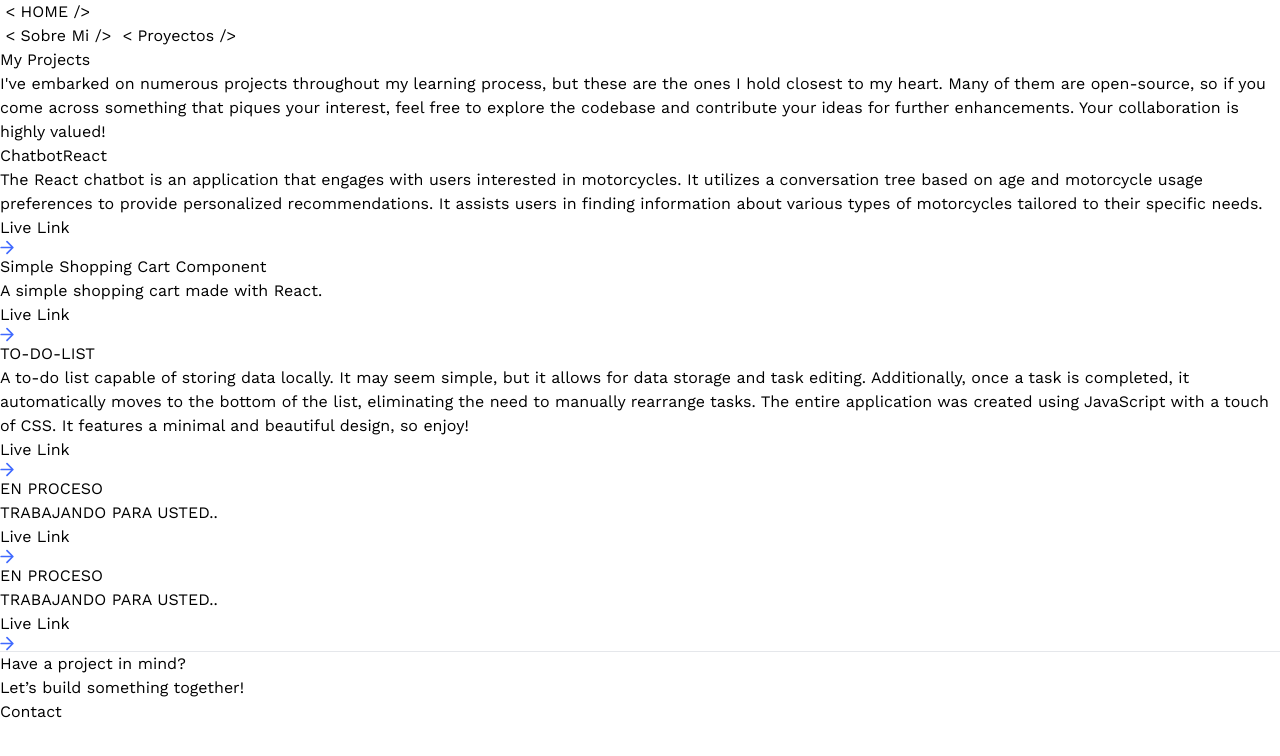
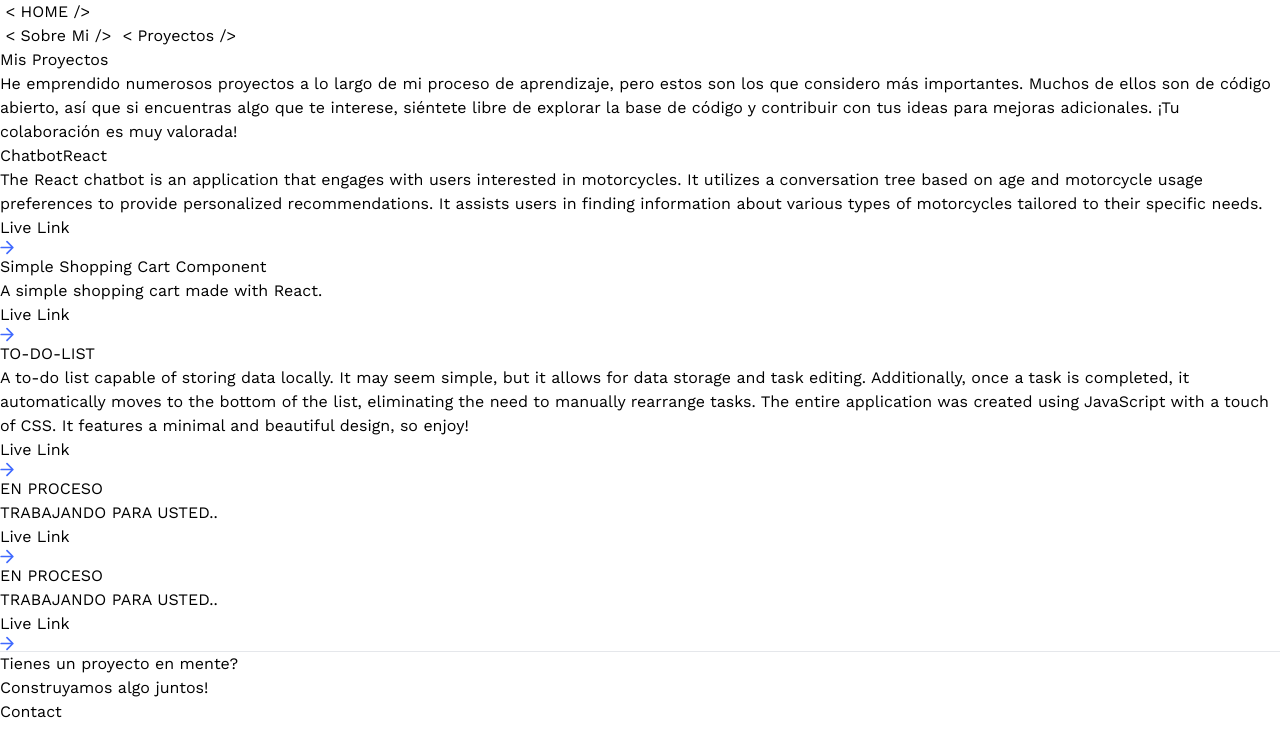
Before and after one commit to agt1984/MyPortfolio, a React (Vite) app: page /projects in a window 1280 px wide. Shown: the top 756 px of the page. Built offline with nearby package versions, Linux system fonts and the light colour scheme; no server answers.

Commit message:
textos modificados en castellano

```diff
--- a/src/components/CTA.jsx
+++ b/src/components/CTA.jsx
@@ -4,8 +4,8 @@ const CTA = () => {
   return (
     <section className="cta">
       <p className="cta-text">
-        Have a project in mind? <br className="sm:block hidden" />
-        Let’s build something together!
+        Tienes un proyecto en mente? <br className="sm:block hidden" />
+        Construyamos algo juntos!
       </p>
       <Link to="/contact" className="btn">
         Contact
--- a/src/components/HomeInfo.jsx
+++ b/src/components/HomeInfo.jsx
@@ -25,21 +25,21 @@ const renderContent = {
     <InfoBox
       text="He dedicado 1370 horas al estudio del desarrollo Frontend y Backend. Además, he trabajado en diversos proyectos donde he adquirido amplia experiencia y práctica."
       link="/about"
-      btnText="Learn more"
+      btnText="Aprende más"
     />
   ),
   3: (
     <InfoBox
-      text="I have several projects where I have put my skills to the test. Furthermore, I enjoy experimenting with new stacks and technologies, which allows me to stay updated and in constant learning."
+      text="Tengo varios proyectos donde he puesto a prueba mis habilidades. Además, disfruto experimentando con nuevas herramientas y tecnologías, lo que me permite estar actualizado y en constante aprendizaje."
       link="/projects"
-      btnText="Visit my portfolio"
+      btnText="Visita mi portafolio"
     />
   ),
   4: (
     <InfoBox
-      text="¿Need a project done or interested in working with me? I'm just a few keystrokes away."
+      text="¿Necesitas un proyecto completado o estás interesado en trabajar conmigo? Estoy a solo unos cuantos clics de distancia."
       link="/contact"
-      btnText="Let's talk"
+      btnText="Hablemos"
     />
   ),
 };
--- a/src/pages/Contact.jsx
+++ b/src/pages/Contact.jsx
@@ -85,7 +85,7 @@ const Contact = () => {
           className="w-full flex flex-col gap-7 mt-14"
         >
           <label className="text-black-500 font-semibold">
-            Name
+            Nombre
             <input
               type="text"
               name="name"
@@ -113,7 +113,7 @@ const Contact = () => {
             />
           </label>
           <label className="text-black-500 font-semibold">
-            Your Message
+            Tu Mensaje
             <textarea
               name="message"
               rows="4"
--- a/src/pages/Projects.jsx
+++ b/src/pages/Projects.jsx
@@ -8,18 +8,18 @@ const Projects = () => {
   return (
     <section className="max-container">
       <h1 className="head-text">
-        My{" "}
+        Mis{" "}
         <span className="orange-gradient_text drop-shadow font-semibold">
-          Projects
+          Proyectos
         </span>
       </h1>
 
       <p className="text-slate-500 mt-2 leading-relaxed">
-        I've embarked on numerous projects throughout my learning process, but these are
-        the ones I hold closest to my heart. Many of them are open-source, so if
-        you come across something that piques your interest, feel free to
-        explore the codebase and contribute your ideas for further enhancements.
-        Your collaboration is highly valued!
+        He emprendido numerosos proyectos a lo largo de mi proceso de
+        aprendizaje, pero estos son los que considero más importantes. Muchos de
+        ellos son de código abierto, así que si encuentras algo que te interese,
+        siéntete libre de explorar la base de código y contribuir con tus ideas
+        para mejoras adicionales. ¡Tu colaboración es muy valorada!
       </p>
 
       <div className="flex flex-wrap my-20 gap-16">
```
